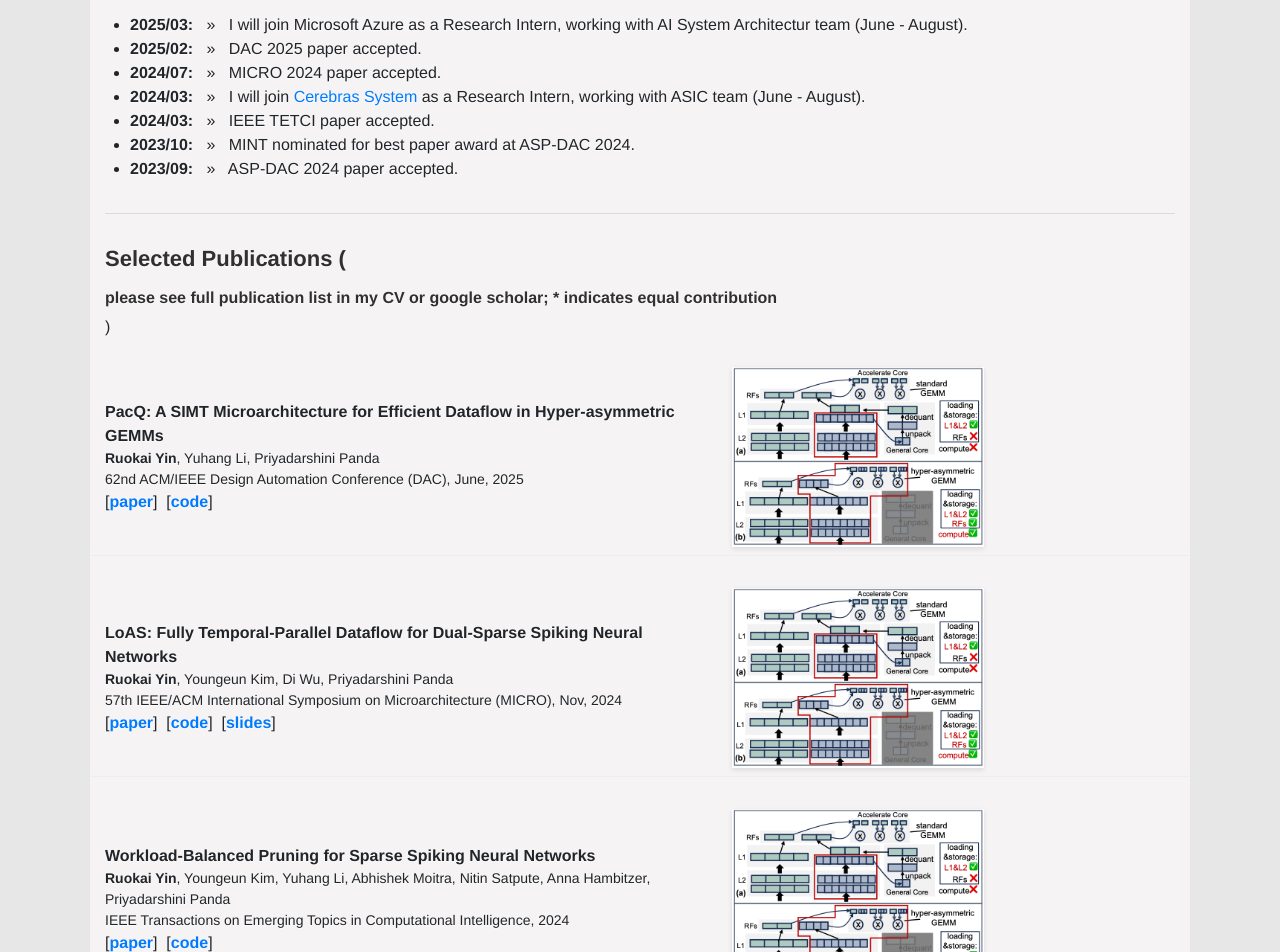
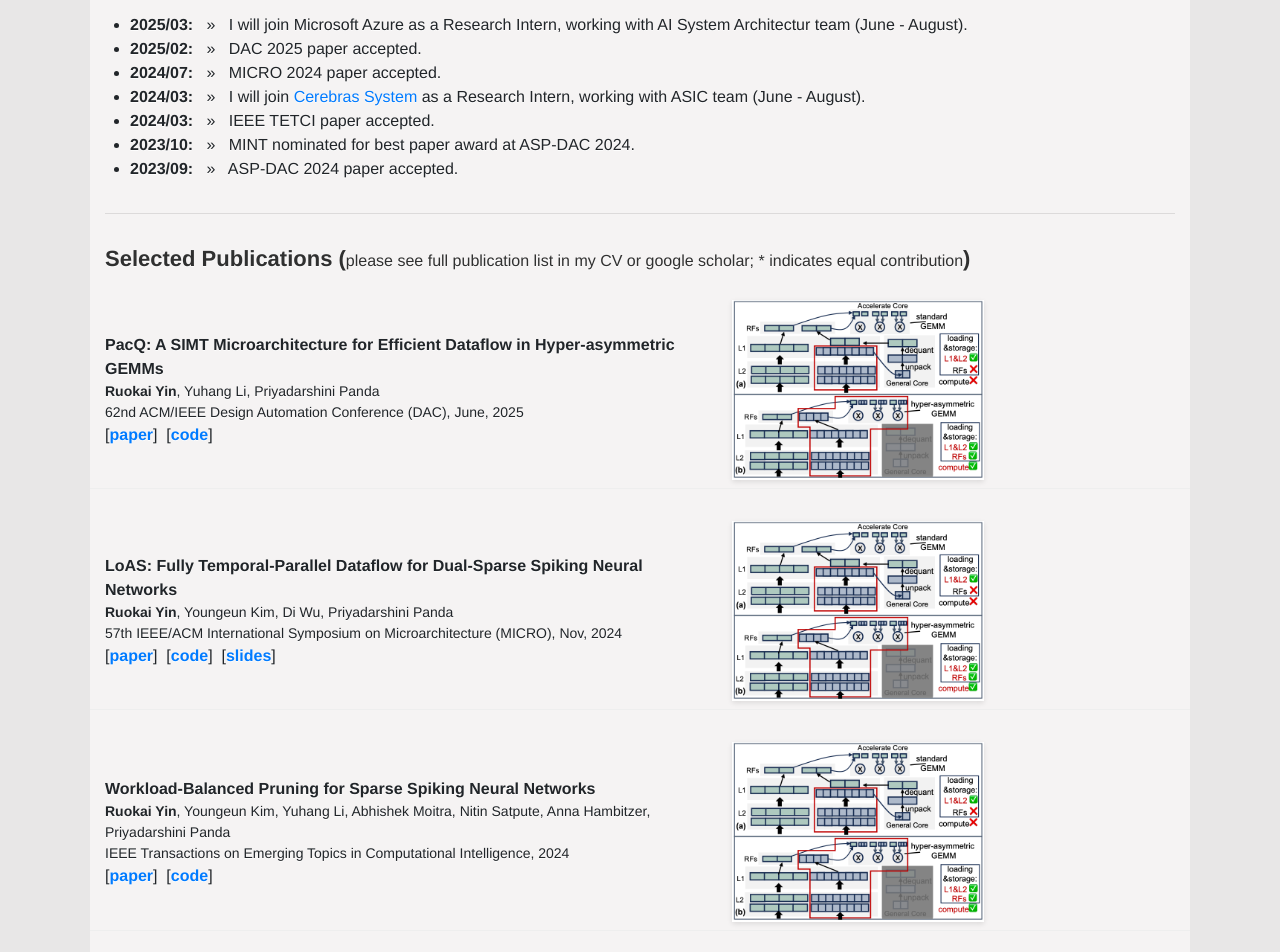
Before and after one commit to RuokaiYin/RuokaiYin.github.io, a Jekyll site: the page built from index.html, in a window 1280 px wide. Shown: the part 621-1573 px from the top of the page. Built offline with Jekyll 4.4.1, drawn with Linux system fonts in a browser that asks for light colours.

Commit message:
Update publications.html

```diff
--- a/_includes/publications.html
+++ b/_includes/publications.html
@@ -1,7 +1,7 @@
 <div class="row">
      <div class="col-12">
-      <h2>Selected Publications (<h4>please see full publication list in my CV or google scholar; * indicates equal contribution</h4>)</h2>
-      <p></p>
+    <h2>Selected Publications (<span style="font-size: 1rem; font-weight: normal;">please see full publication list in my CV or google scholar; * indicates equal contribution</span>)</h2>
+        <p></p>
      </div>
 </div>
 
```
